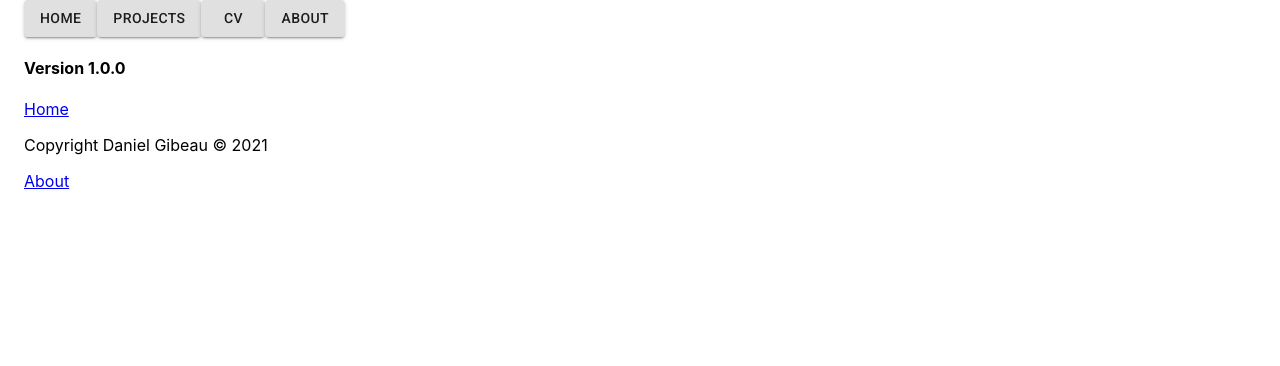
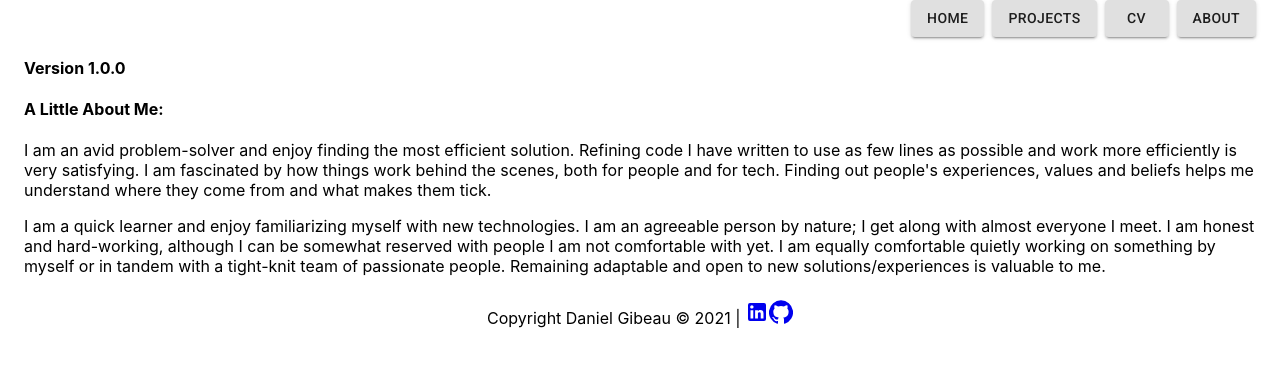
Before and after one commit to d-gibeau/portfolio-website, a React (Create React App) app: page /about in a window 1280 px wide. Shown: the top 366 px of the page. Built offline with nearby package versions, Linux system fonts and the light colour scheme.

Commit message:
Added icons, edits to footer/nav menu

```diff
--- a/src/components/About.js
+++ b/src/components/About.js
@@ -1,10 +1,26 @@
-import { Link } from "react-router-dom";
-
 const About = () => {
   return (
     <div>
       <h4>Version 1.0.0</h4>
-      <Link to="/">Home</Link>
+      <h4>A Little About Me:</h4>
+      <p>
+        I am an avid problem-solver and enjoy finding the most efficient
+        solution. Refining code I have written to use as few lines as possible
+        and work more efficiently is very satisfying. I am fascinated by how
+        things work behind the scenes, both for people and for tech. Finding out
+        people's experiences, values and beliefs helps me understand where they
+        come from and what makes them tick.
+      </p>
+      <p>
+        I am a quick learner and enjoy familiarizing myself with new
+        technologies. I am an agreeable person by nature; I get along with
+        almost everyone I meet. I am honest and hard-working, although I can be
+        somewhat reserved with people I am not comfortable with yet. I am
+        equally comfortable quietly working on something by myself or in tandem
+        with a tight-knit team of passionate people. Remaining adaptable and
+        open to new solutions/experiences is valuable to me.
+      </p>
+      <p></p>
     </div>
   );
 };
--- a/src/components/CurriculumVitae.js
+++ b/src/components/CurriculumVitae.js
@@ -1,11 +1,20 @@
+import { GitHub, LinkedIn } from "@material-ui/icons";
+import { Grid } from "@material-ui/core";
+
 const CurriculumVitae = () => {
   return (
-    <div>
-      <a href="https://www.linkedin.com/in/daniel-gibeau-723a2b15a/">
-        LinkedIn
-      </a>
-      <a href="https://github.com/Ututu222">GitHub</a>
-    </div>
+    <Grid container>
+      <Grid item>
+        <a href="https://www.linkedin.com/in/daniel-gibeau-723a2b15a/">
+          <LinkedIn />
+        </a>
+      </Grid>
+      <Grid item>
+        <a href="https://github.com/Ututu222">
+          <GitHub />
+        </a>
+      </Grid>
+    </Grid>
   );
 };
 
--- a/src/components/Footer.js
+++ b/src/components/Footer.js
@@ -1,10 +1,32 @@
-import { Link } from "react-router-dom";
+import { GitHub, LinkedIn } from "@material-ui/icons";
+import { Grid } from "@material-ui/core";
+const SPACING = 1.5;
 
 const Footer = () => {
   return (
     <footer>
-      <p>Copyright Daniel Gibeau &copy; 2021</p>
-      <Link to="/about">About</Link>
+      <Grid
+        container
+        direction="row"
+        justify="center"
+        alignItems="baseline"
+        spacing={SPACING}
+      >
+        <Grid item>
+          <p>Copyright Daniel Gibeau &copy; 2021 | </p>
+        </Grid>
+        &nbsp;
+        <Grid item>
+          <a href="https://www.linkedin.com/in/daniel-gibeau-723a2b15a/">
+            <LinkedIn />
+          </a>
+        </Grid>
+        <Grid item>
+          <a href="https://github.com/Ututu222">
+            <GitHub />
+          </a>
+        </Grid>
+      </Grid>
     </footer>
   );
 };
--- a/src/components/Home.js
+++ b/src/components/Home.js
@@ -1,12 +1,6 @@
-import logo from "../logo.svg";
-
 const Home = () => {
   return (
-    <div className="App-header">
-      <img src={logo} className="App-logo" alt="logo" />
-      <p>
-        Edit <code>src/App.js</code> and save to reload.
-      </p>
+    <div>
       <a
         className="App-link"
         href="https://reactjs.org"
--- a/src/components/NavMenu.js
+++ b/src/components/NavMenu.js
@@ -1,28 +1,31 @@
 import { Link } from "react-router-dom";
 import { Grid, Button } from "@material-ui/core";
-const SPACING = 3;
+const SPACING = 1;
 
 const NavMenu = () => {
   return (
     <nav className="nav">
-      <Grid
-        direction="row"
-        justify="center"
-        alignItems="center"
-        spacing={SPACING}
-      >
+      <Grid container direction="row" justify="flex-end" spacing={SPACING}>
+        <Grid item>
           <Button component={Link} to="/" variant="contained">
             Home
           </Button>
+        </Grid>
+        <Grid item>
           <Button component={Link} to="/projects" variant="contained">
             Projects
           </Button>
+        </Grid>
+        <Grid item>
           <Button component={Link} to="/cv" variant="contained">
             CV
           </Button>
+        </Grid>
+        <Grid item>
           <Button component={Link} to="/about" variant="contained">
             About
           </Button>
+        </Grid>
       </Grid>
     </nav>
   );
```
Lines whose indentation alone changed are shown as unchanged.
